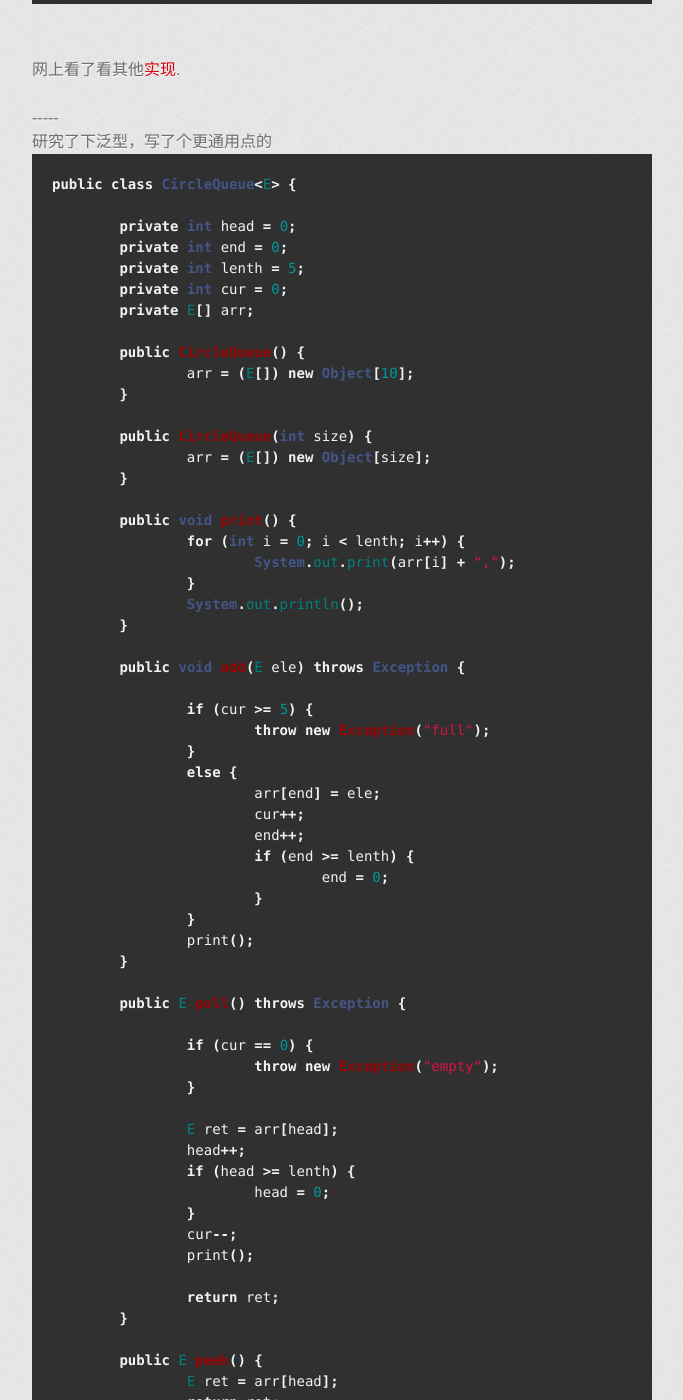
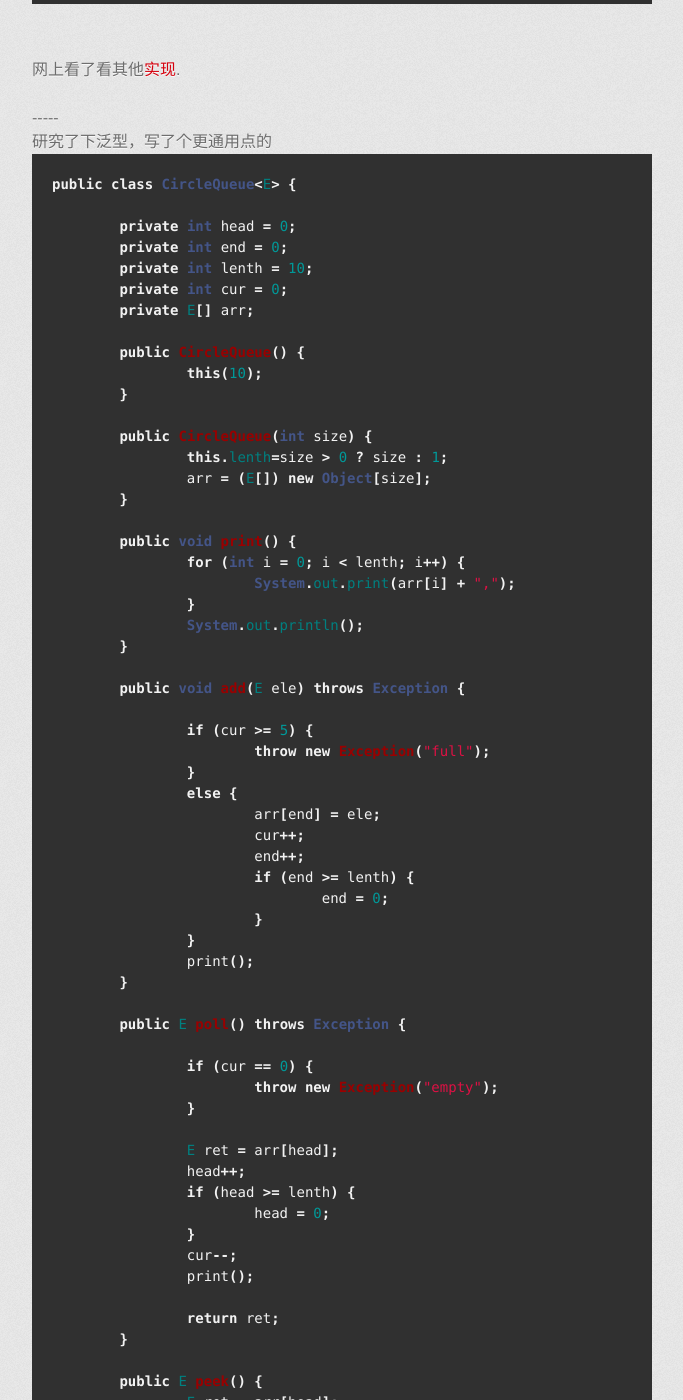
Before and after one commit to miraclestar/myblog, a Jekyll site: the page built from _posts/2013-12-26-java-circle-queue.html, in a window 1280 px wide and 1400 px high, scrolled down 1846 px. Shown: the whole window, without its empty margins (298-981 px from the left). Built offline with Jekyll 4.4.1, drawn with Linux system fonts in a browser that asks for light colours; nearby versions of some CDN libraries; some web fonts are replaced; Markdown is read by kramdown in place of the engine named in the settings; comment, search, counter and statistics services are not loaded; some of the changed text lies outside the part shown.

Commit message:
circle queue

```diff
--- a/_posts/2013-12-26-java-circle-queue.html
+++ b/_posts/2013-12-26-java-circle-queue.html
@@ -90,15 +90,16 @@ public class CircleQueue<E> {
 
 	private int head = 0;
 	private int end = 0;
-	private int lenth = 5;
+	private int lenth = 10;
 	private int cur = 0;
 	private E[] arr;
 
 	public CircleQueue() {
-		arr = (E[]) new Object[10];
+		this(10);
 	}
 
 	public CircleQueue(int size) {
+		this.lenth=size > 0 ? size : 1;
 		arr = (E[]) new Object[size];
 	}
 
```
Also changed, not shown: other parts of _posts/2013-12-26-java-circle-queue.html (+1 -1 lines).
